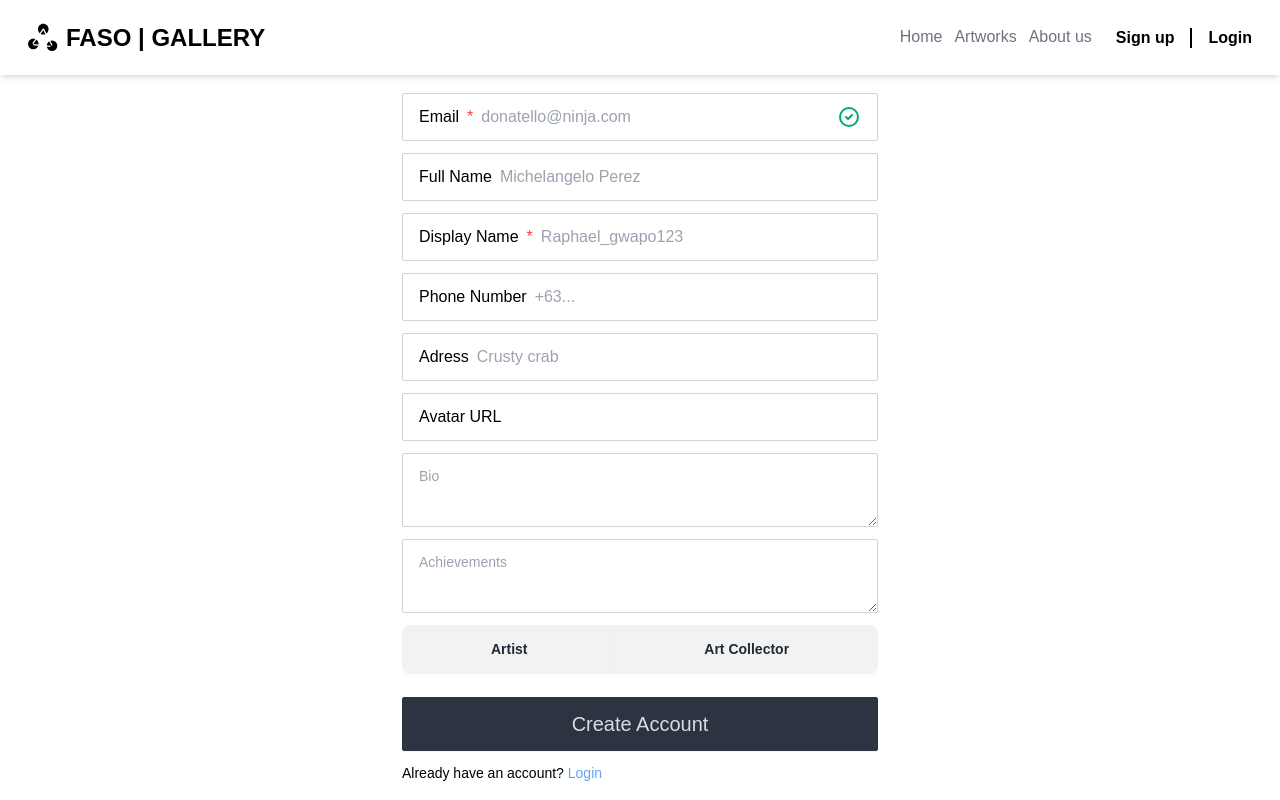
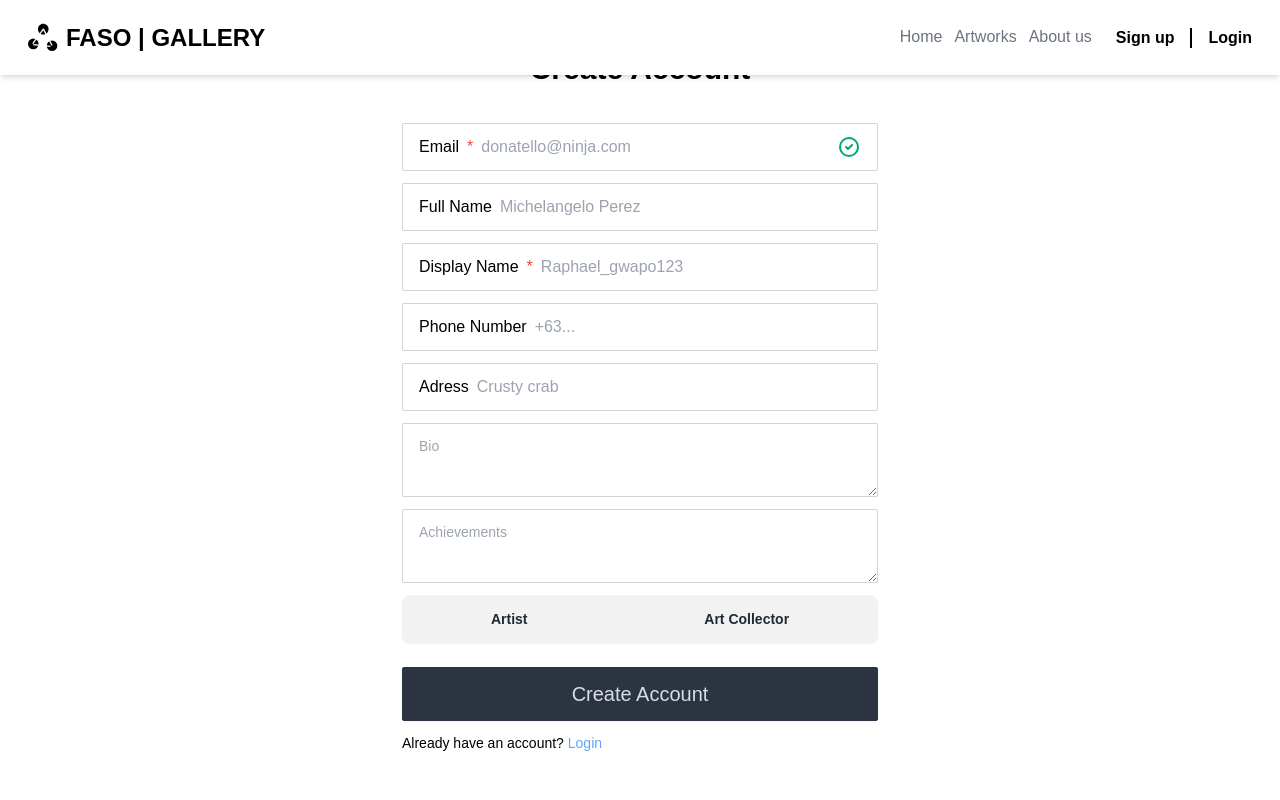
Before and after one commit to jourdancatarina3/art-gallery-frontend, a Next.js app: page /register in a window 1280 px wide. Built offline with nearby package versions, Linux system fonts and the light colour scheme; no server answers; a web font is replaced by a local one.

Commit message:
remove avatar url

```diff
--- a/src/components/auth/RegisterPane.jsx
+++ b/src/components/auth/RegisterPane.jsx
@@ -60,10 +60,6 @@ function RegisterPane() {
                     Adress
                     <input type="text" className="grow" placeholder="Crusty crab" />
                 </label>
-                <label className="input input-bordered flex items-center gap-2 rounded-sm">
-                    Avatar URL
-                    <input type="text" className="grow" placeholder="" />
-                </label>
                 <textarea className="textarea textarea-bordered rounded-sm" placeholder="Bio"></textarea>
                 <textarea className="textarea textarea-bordered rounded-sm" placeholder="Achievements"></textarea>
                 <div className="join w-full flex">
```
